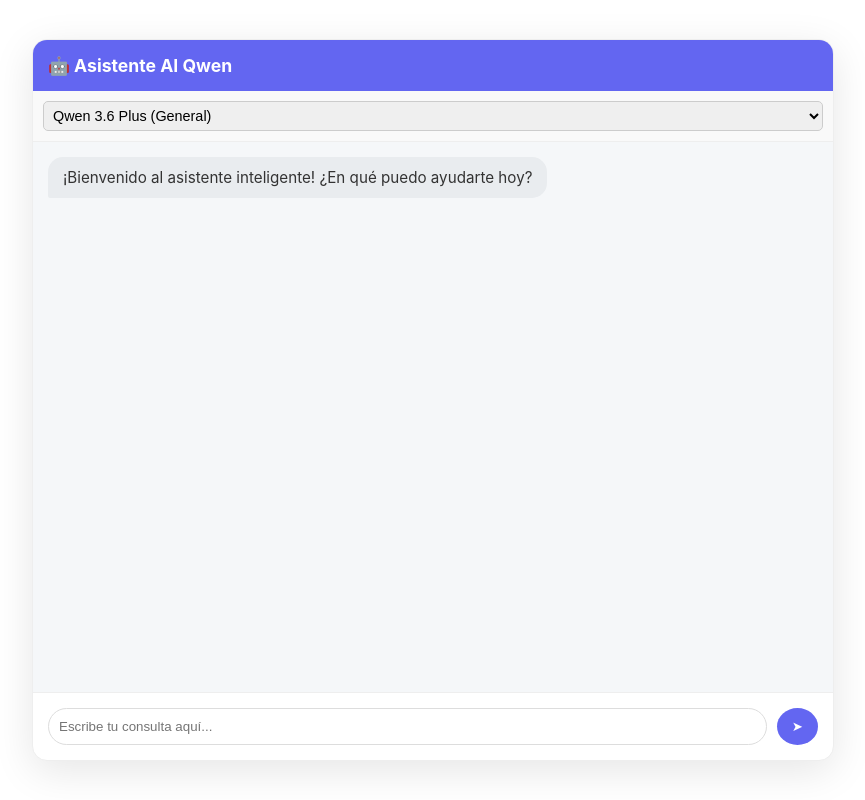
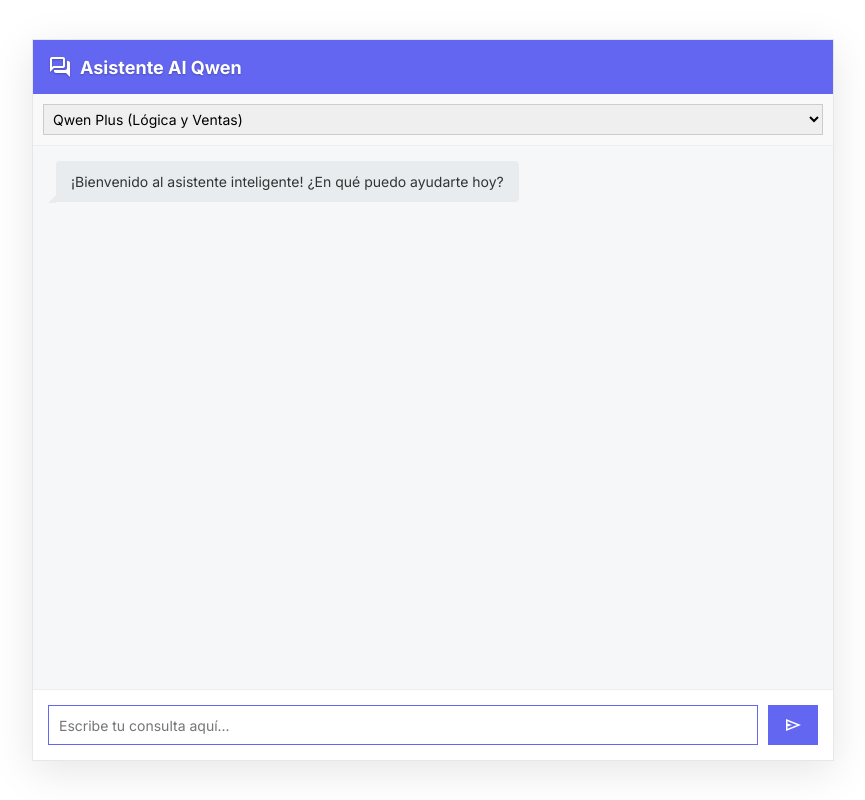
Before and after one commit to gglveliz-byte/Shop--Fusion, a Flask app: page /ai/interfaz in a window 1280 px wide. Shown: the whole page, without its empty margins (207-1072 px from the left). Run offline with Flask 3, Linux system fonts and the light colour scheme; data that the repository does not hold is empty; parts of the project's set-up code (start-up, migrations or seed data) failed here and were passed over; some libraries are stand-ins or nearby versions.

Commit message:
estilos chatbot

```diff
--- a/static/css/chatbot.css
+++ b/static/css/chatbot.css
@@ -1,4 +1,8 @@
-/* Chatbot Floating Button */
+/* ==========================================================================
+   CHATBOT AI MODERN - ESTÁNDAR DE DISEÑO ESTÁTICO (MARCA BLANCA)
+   ========================================================================== */
+
+/* 1. Botón Flotante del Chatbot (Circular y Limpio) */
 #chatbot-bubble {
     position: fixed;
     bottom: 20px;
@@ -6,7 +10,9 @@
     width: 60px;
     height: 60px;
     background-color: var(--primary-color, #6366f1);
-    border-radius: 50%;
+    border-radius: 50% !important; /* Fuerza la figura circular */
+    border: none !important;        /* Elimina bordes exteriores */
+    font-size: 0px;
     display: flex;
     align-items: center;
     justify-content: center;
@@ -18,11 +24,16 @@
     transition: transform 0.3s ease;
 }
 
+#chatbot-bubble .material-symbols-outlined {
+    font-size: 28px; /* Reduce ligeramente para que no choque con los bordes del círculo */
+    display: block;  /* Quita la alineación de línea por defecto */
+}
+
 #chatbot-bubble:hover {
     transform: scale(1.1);
 }
 
-/* Chat Window */
+/* 2. Chat Window (Esquinas Cuadradas Modernas e Industriales) */
 #chatbot-window {
     position: fixed;
     bottom: 90px;
@@ -30,7 +41,7 @@
     width: 350px;
     height: 500px;
     background: white;
-    border-radius: 15px;
+    border-radius: 0; /* Cambio a diseño cuadrado */
     box-shadow: 0 5px 25px rgba(0, 0, 0, 0.2);
     display: none;
     flex-direction: column;
@@ -39,6 +50,7 @@
     border: 1px solid #eee;
 }
 
+/* 3. Cabecera (Jerarquía visual moderna) */
 .chatbot-header {
     background-color: var(--primary-color, #6366f1);
     color: white;
@@ -50,15 +62,35 @@
 
 .chatbot-header h3 {
     margin: 0;
-    font-size: 1.1rem;
+    font-size: 1.125rem; /* Estándar moderno (18px) */
+    display: flex;
+    align-items: center;
+    gap: 8px;
+    font-weight: 700;    /* Grosor pesado para destacar */
+    font-family: inherit;
+    text-shadow: 0 1px 2px rgba(0, 0, 0, 0.25);
 }
 
 .chatbot-close {
     cursor: pointer;
     font-size: 1.5rem;
+    align-items: center;
+    justify-content: center;
+    opacity: 1;
+    transition: opacity 0.2s;
 }
 
-/* Model Selector */
+.chatbot-close:hover {
+    opacity: 0.7;
+}
+
+.chatbot-close .material-symbols-outlined {
+    font-size: 1.3rem;
+    display: block;
+    text-shadow: 0 1px 2px rgba(0, 0, 0, 0.25);
+}
+
+/* 4. Selector de Modelos */
 .chatbot-model-select {
     padding: 10px;
     background: #f9f9f9;
@@ -68,12 +100,14 @@
 .chatbot-model-select select {
     width: 100%;
     padding: 5px;
-    border-radius: 5px;
+    border-radius: 0; /* Cuadrado */
     border: 1px solid #ccc;
-    font-size: 0.9rem;
+    font-size: 0.875rem; /* Estándar moderno (14px) */
+    font-family: inherit;
+    outline: none;
 }
 
-/* Messages Area */
+/* 5. Área de Mensajes */
 .chatbot-messages {
     flex: 1;
     overflow-y: auto;
@@ -84,41 +118,67 @@
     background-color: #f5f7f9;
 }
 
+/* 6. Globos de Mensaje (Estilizados a 14px con piquitos) */
 .message {
     max-width: 85%;
     padding: 10px 15px;
-    border-radius: 15px;
-    font-size: 0.95rem;
-    line-height: 1.4;
+    border-radius: 4px;
+    font-size: 0.875rem; /* Estándar moderno (14px) */
+    line-height: 1.5;   /* Altura de línea moderna y legible */
     word-wrap: break-word;
+    position: relative;
+    margin-bottom: 5px;
+    font-family: inherit;
 }
 
 .message.user {
     align-self: flex-end;
     background-color: var(--primary-color, #6366f1);
     color: white;
-    border-bottom-right-radius: 2px;
+    border-bottom-right-radius: 0;
+}
+
+.message.user::after {
+    content: '';
+    position: absolute;
+    bottom: 0;
+    right: -8px;
+    border-left: 8px solid var(--primary-color, #6366f1);
+    border-top: 8px solid transparent;
+    border-bottom: 0px solid transparent;
 }
 
 .message.ai {
     align-self: flex-start;
     background-color: #e9ecef;
     color: #333;
-    border-bottom-left-radius: 2px;
+    border-bottom-left-radius: 0;
+    margin-left: 8px;
+}
+
+.message.ai::after {
+    content: '';
+    position: absolute;
+    bottom: -1px;
+    left: -8px;
+    border-right: 8px solid #e9ecef;
+    border-top: 8px solid transparent;
+    border-bottom: 0px solid transparent;
+    z-index: 2;
 }
 
 .reasoning {
-    font-size: 0.8rem;
+    font-size: 0.75rem; /* Tamaño optimizado para notas/pensamiento */
     color: #666;
     background: #fffbe6;
     padding: 8px;
-    border-left: 3px solid #ffe58f;
+    border-left: 3px solid var(--secondary-color, #ffe58f); /* Usa color dinámico si existe */
     margin-bottom: 5px;
     font-style: italic;
     border-radius: 4px;
 }
 
-/* Input Area */
+/* 7. Área de Entrada de Texto (Esquinas Rectas e Inputs a 14px) */
 .chatbot-input {
     padding: 15px;
     display: flex;
@@ -130,8 +190,14 @@
     flex: 1;
     padding: 10px;
     border: 1px solid #ddd;
-    border-radius: 20px;
+    border-radius: 0; /* Cuadrado */
     outline: none;
+    font-size: 0.875rem; /* Estándar moderno (14px) */
+    font-family: inherit;
+}
+
+.chatbot-input input:focus {
+    border-color: var(--primary-color, #6366f1);
 }
 
 .chatbot-input button {
@@ -139,18 +205,28 @@
     color: white;
     border: none;
     padding: 10px 15px;
-    border-radius: 50%;
+    border-radius: 0; /* Cuadrado */
     cursor: pointer;
+    display: flex;
+    align-items: center;
+    justify-content: center;
+    font-size: 0px;
+    font-family: inherit;
     transition: background 0.3s;
+}
+
+.chatbot-input button .material-symbols-outlined {
+    font-size: 20px; /* Tamaño perfecto y estilizado para la flecha */
+    display: block;
 }
 
 .chatbot-input button:hover {
     background-color: var(--primary-dark, #4f46e5);
 }
 
-/* Typing indicator */
+/* Indicador de carga */
 .typing {
-    font-size: 0.8rem;
+    font-size: 0.75rem;
     color: #888;
     margin-bottom: 5px;
     display: none;
--- a/templates/ai/chat_page.html
+++ b/templates/ai/chat_page.html
@@ -6,7 +6,16 @@
     <meta name="viewport" content="width=device-width, initial-scale=1.0">
     <title>Asistente AI Qwen | {{ config_web.nombre_tienda if config_web else 'Tienda' }}</title>
     <meta name="csrf-token" content="{{ csrf_token() }}">
+
+    <!-- FUENTES E ICONOS DE GOOGLE (APROBADOS POR TU CSP) -->
+    <link rel="preconnect" href="https://fonts.googleapis.com">
+    <link rel="preconnect" href="https://fonts.gstatic.com" crossorigin>
+    <link href="https://fonts.googleapis.com/css2?family=Inter:wght@400;500;700;800&display=swap" rel="stylesheet">
+    <link href="https://fonts.googleapis.com/css2?family=Material+Symbols+Outlined:wght,FILL@100..700,0..1&display=swap" rel="stylesheet"/>
+
+    <!-- TU CSS UNIFICADO DE PUROS IDs -->
     <link rel="stylesheet" href="{{ url_for('static', filename='css/chatbot.css') }}">
+
     <style>
         :root {
             --primary-color: {{ config_web.color_primario if config_web else '#6366f1' }};
@@ -26,7 +35,7 @@
             align-items: center;
         }
 
-        /* Reutilizamos el estilo pero lo hacemos pantalla completa */
+        /* Formato relativo amplio para la tarjeta de pantalla completa */
         #chatbot-window {
             position: relative;
             bottom: auto;
@@ -37,17 +46,15 @@
             height: 90vh;
             margin: 20px;
             box-shadow: 0 10px 40px rgba(0, 0, 0, 0.1);
-            border: 1px solid #eee;
+            border: 1px solid #e5e7eb;
         }
 
         #chatbot-bubble {
-            display: none !important;
-            /* Ocultar burbuja en esta página */
+            display: none !important; /* Ocultar la burbuja flotante en esta página específica */
         }
 
         .chatbot-close {
-            display: none;
-            /* No cerrar en esta página dedicada */
+            display: none !important; /* Ocultar el botón de cerrar en la vista fija */
         }
 
         .chat-container-full {
@@ -63,13 +70,12 @@
     <div id="chatbot-window">
         <div class="chat-container-full">
             <div class="chatbot-header">
-                <h3>🤖 Asistente AI Qwen</h3>
+                <h3><span class="material-symbols-outlined">forum</span> Asistente AI Qwen</h3>
             </div>
             <div class="chatbot-model-select">
                 <select id="chatbot-model">
-                    <option value="qwen3.6-plus">Qwen 3.6 Plus (General)</option>
-                    <option value="qwen3-32b">Qwen 3-32b (Razonamiento)</option>
-                    <option value="qwen3-coder-480b-a35b-instruct">Qwen 3-Coder (Código)</option>
+                    <option value="qwen-plus">Qwen Plus (Lógica y Ventas)</option>
+                    <option value="qwen-vl-max">Qwen VL Max (Visión y OCR)</option>
                 </select>
             </div>
             <div id="chatbot-messages" class="chatbot-messages">
@@ -78,14 +84,15 @@
             </div>
             <div class="chatbot-input">
                 <input type="text" id="chatbot-input-field" placeholder="Escribe tu consulta aquí..." autofocus>
-                <button id="chatbot-send">➤</button>
+                <button id="chatbot-send"><span class="material-symbols-outlined">send</span></button>
             </div>
         </div>
     </div>
 
+    <!-- CARGA DE TU SCRIPT ORIGINAL SANO -->
     <script src="{{ url_for('static', filename='js/chatbot.js') }}"></script>
     <script>
-        // Pequeño ajuste para que siempre esté abierto el chat
+        // Forzar despliegue flex nativo para la persistencia del contenedor amplio
         document.getElementById('chatbot-window').style.display = 'flex';
     </script>
 </body>
```
Also changed, not shown: static/js/chatbot-widget.js (+251 -28 lines).
